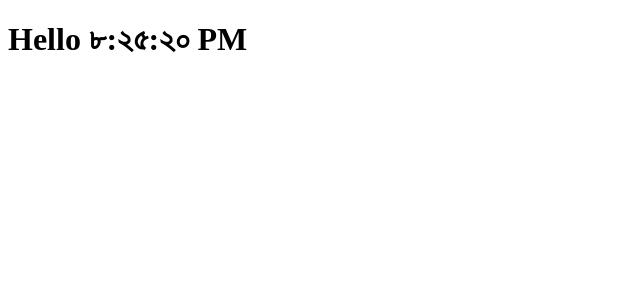
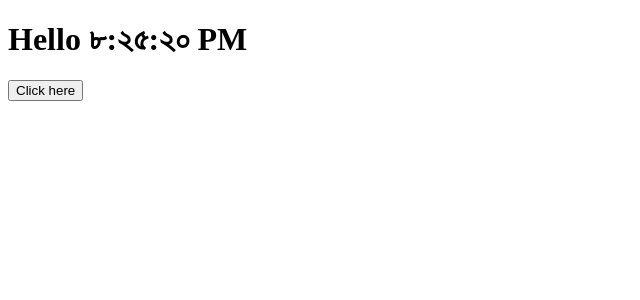
Before and after one commit to Syed-Sadman/React-life, a React (Create React App) app: page / in a window 1280 px wide. Shown: the top 300 px of the page, without its empty margins (0-640 px from the left). Built offline with nearby package versions, Linux system fonts and the light colour scheme.

Commit message:
event handle

```diff
--- a/src/App.js
+++ b/src/App.js
@@ -3,7 +3,7 @@ import Clock from './component/Clock';
 
 function App() {
   return (
-    <div><Clock locale='bn-BD'></Clock></div>
+    <div><Clock ></Clock></div>
   );
 }
 
--- a/src/component/Clock.js
+++ b/src/component/Clock.js
@@ -9,19 +9,22 @@ class Clock extends React.Component{
     //         date : new Date()
     //     };
     //as no props are passed and we didn't use any props to change the state so we can only call the state
-        state={date : new Date()};
+        state={
+            date : new Date(),
+            locale:'bn-BD'
+        };
 
 
 
 
     componentDidMount(){
-       this.clockClear = setInterval(()=>{
+       this.clockTimer = setInterval(()=>{
             this.tick()
         },1000);
     }
 
     componentWillUnmount(){
-        clearInterval(this.clockClear);
+        clearInterval(this.clockTimer);
 
     }
 
@@ -34,12 +37,23 @@ class Clock extends React.Component{
     }
 
 
+    handleEvent=()=>{
+        this.setState({
+            locale:'en-US'
+        })
+    }
+
+
     render() {
+        const {date}=this.state;
         return(
+        <div>
+            <h1 className="heading">
+               <span className="text">Hello {date.toLocaleTimeString(this.state.locale)} </span>
+            </h1>
+            <button onClick={this.handleEvent}>Click here</button>
+        </div>
 
-    <h1 className="heading">
-        <span className="text">Hello {this.state.date.toLocaleTimeString(this.props.locale)} </span>
-    </h1>
     );
 
 
```
